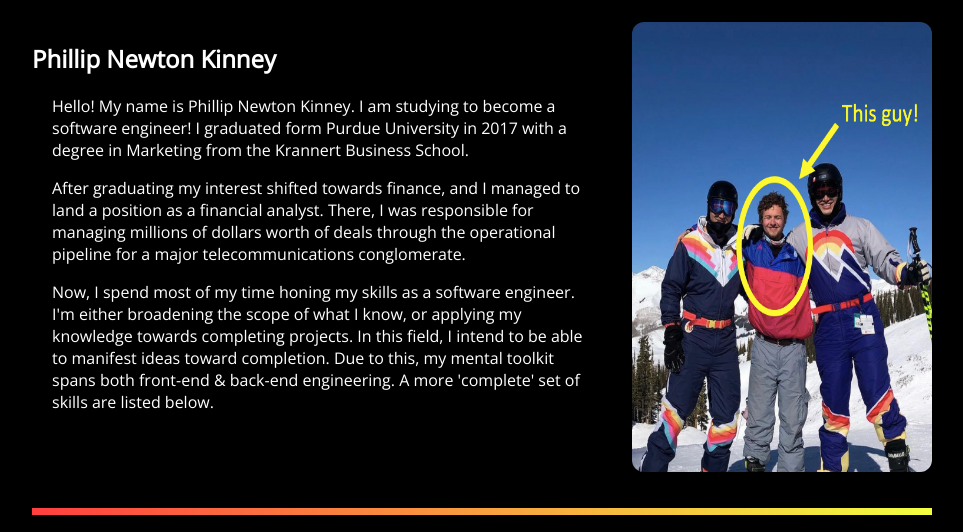
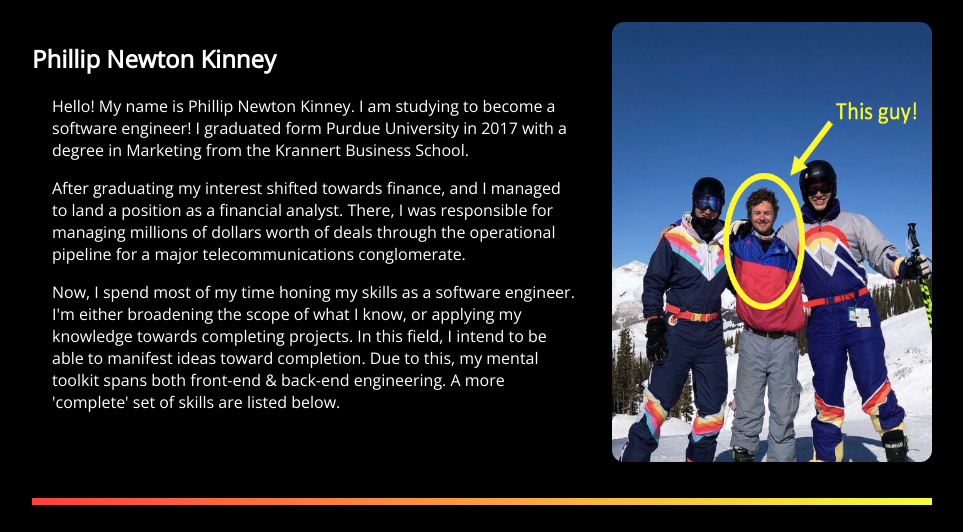
Before and after one commit to Newton10000/PersonalPortfolio, a plain HTML site: page index.html in a window 1280 px wide. Shown: the part 64-596 px from the top of the page, without its empty margins (158-1121 px from the left). Drawn offline with nearby package versions, Linux system fonts and the light colour scheme; a web font is replaced by a local one.

Commit message:
optimized hieght of profile photo

```diff
--- a/style.css
+++ b/style.css
@@ -59,8 +59,8 @@ nav {
 }
 
 #profile_photo {
-  height: 450px;
-  width: 300px;
+  height: 440px;
+  width: 320px;
   float: right;
   border-radius: var(--border-radius);
 }
```
